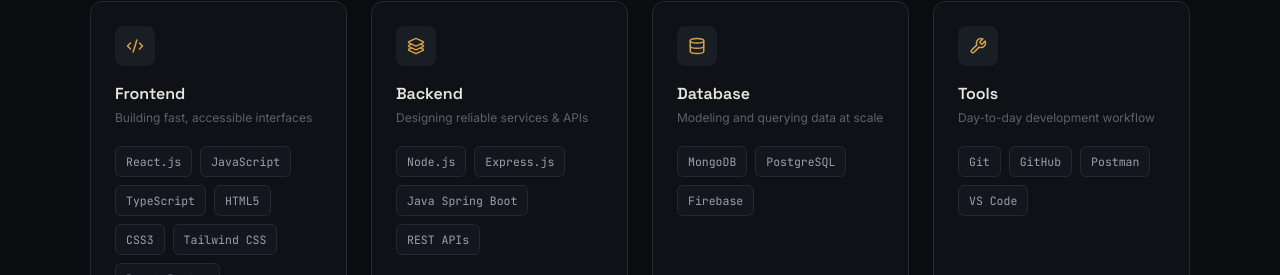
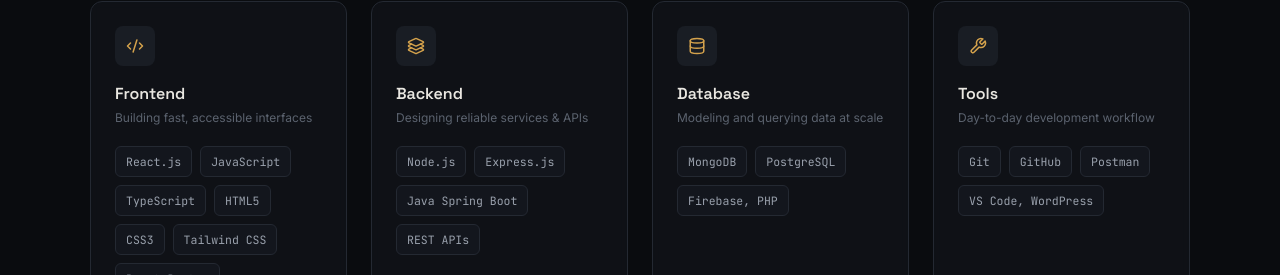
Before and after one commit to Lakitha04/Lakitha_Lokukaluge_Portfolio--1-, a React (Vite) app in the folder portfolio/: page / in a window 1280 px wide. Shown: the part 5412-5687 px from the top of the page. Built offline with nearby package versions, Linux system fonts and the light colour scheme; the HTML template or start-up script is replaced by a standard one.

Commit message:
updated tools

```diff
--- a/portfolio/src/data/skills.ts
+++ b/portfolio/src/data/skills.ts
@@ -22,12 +22,12 @@
     id: 'database',
     title: 'Database',
     description: 'Modeling and querying data at scale',
-    items: ['MongoDB', 'PostgreSQL', 'Firebase'],
+    items: ['MongoDB', 'PostgreSQL', 'Firebase, PHP'],
   },
   {
     id: 'tools',
     title: 'Tools',
     description: 'Day-to-day development workflow',
-    items: ['Git', 'GitHub', 'Postman', 'VS Code'],
+    items: ['Git', 'GitHub', 'Postman', 'VS Code, WordPress'],
   },
 ]
```
